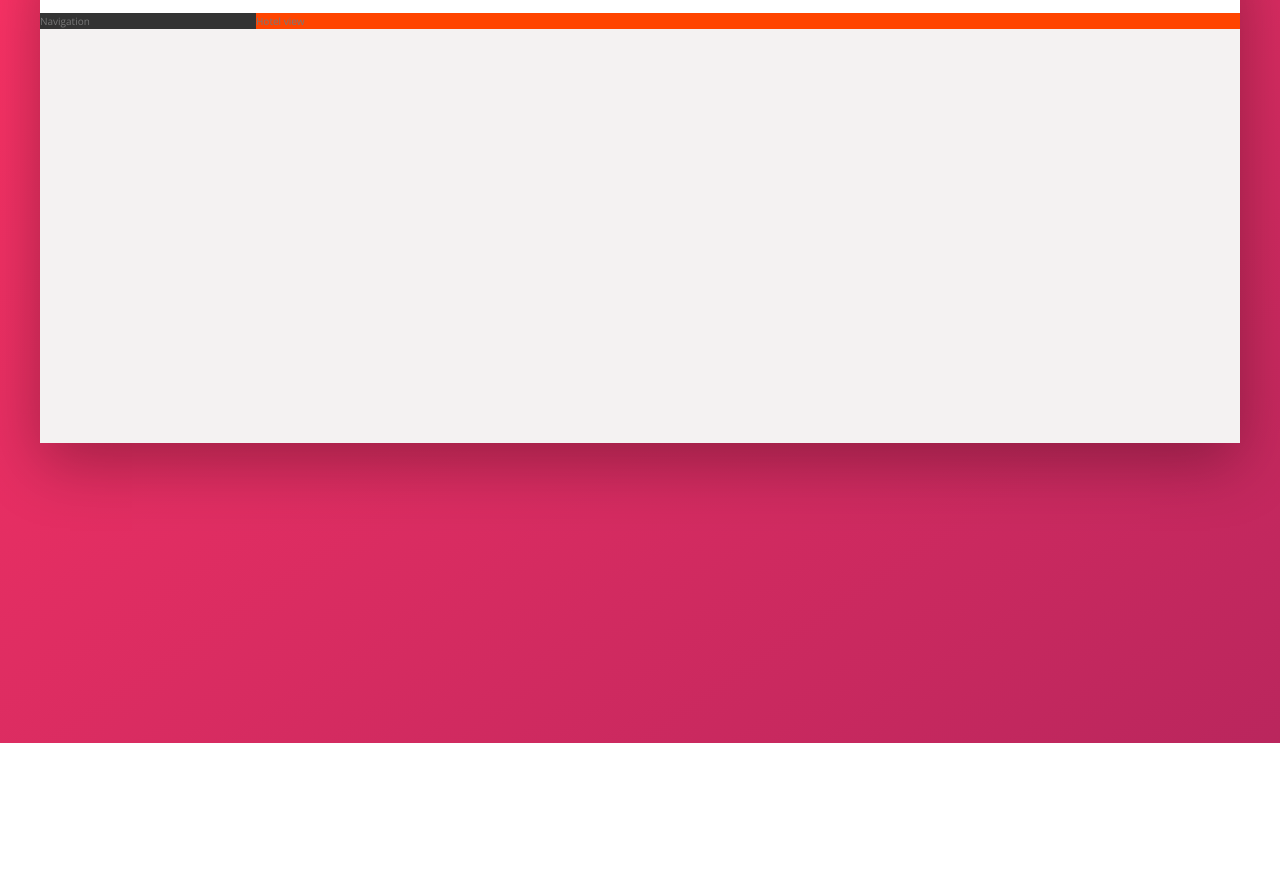
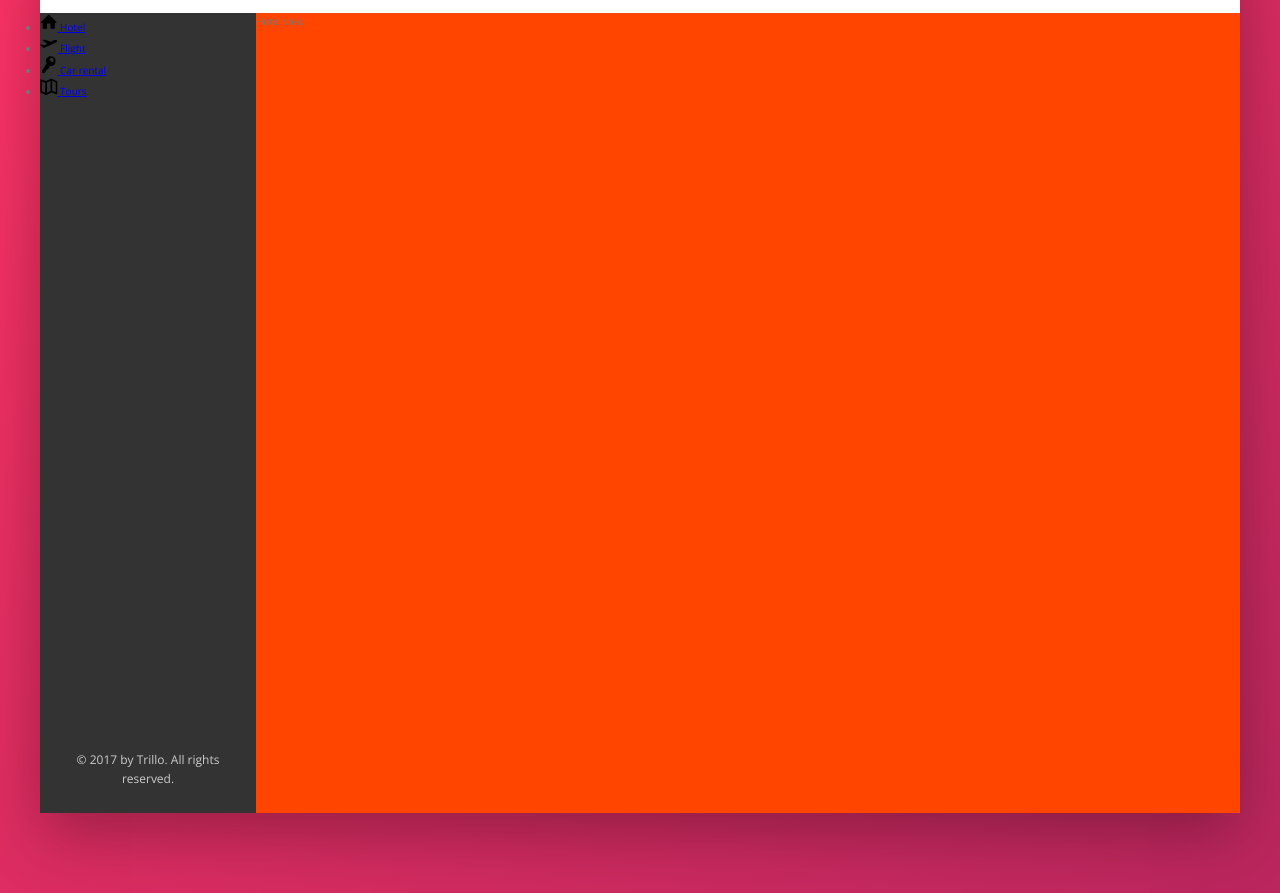
Before and after one commit to derwin9227/trillo-project, a website: page index.html in a window 1280 px wide. Shown: the part 137-1030 px from the top of the page. Before the commit the page ends 880 px from the top, so only its background shows below. Drawn offline with nearby package versions, Linux system fonts and the light colour scheme.

Commit message:
making a sidebar

```diff
--- a/index.html
+++ b/index.html
@@ -44,8 +44,46 @@
             </header>
             <div class="content">
                 <nav class="sidebar">
-                    Navigation
+                    <ul class="side-nav">
+                        <li class="side-nav__item">
+                            <a href="#" class="side-nav--link">
+                                <svg class="side-nav__icon">
+                                    <use xlink:href="img/sprite.svg#icon-home"></use>
+                                </svg>
+                                <span>Hotel</span>
+                            </a>
+                        </li>
+                        <li class="side-nav__item">
+                            <a href="#" class="side-nav--link">
+                                <svg class="side-nav__icon">
+                                    <use xlink:href="img/sprite.svg#icon-aircraft-take-off"></use>
+                                </svg>
+                                <span>Flight</span>
+                            </a>
+                        </li>
+                        <li class="side-nav__item">
+                            <a href="#" class="side-nav--link">
+                                <svg class="side-nav__icon">
+                                    <use xlink:href="img/sprite.svg#icon-key"></use>
+                                </svg>
+                                <span>Car rental</span>
+                            </a>
+                        </li>
+                        <li class="side-nav__item">
+                            <a href="#" class="side-nav--link">
+                                <svg class="side-nav__icon">
+                                    <use xlink:href="img/sprite.svg#icon-map"></use>
+                                </svg>
+                                <span>Tours</span>
+                            </a>
+                        </li>
+                    </ul>
+
+                    <div class="legal">
+                        &copy; 2017 by Trillo. All rights reserved.
+                    </div>
                 </nav>
+
                 <main class="hotel-view">
                     Hotel view
                 </main>
--- a/sass/_components.scss
+++ b/sass/_components.scss
@@ -116,3 +116,33 @@
         margin-right: 1rem;
     }
 }
+
+///////////////////////////////////
+// SIDE NAVIGATION
+
+.side-nav{
+    &__item{
+
+    }
+
+    &__link{
+
+    }
+
+    &__icon{
+        width: 1.75rem;
+        height: 1.75rem;
+
+    }
+}
+
+///////////////////////////////////
+// LEGAL TEXT
+
+.legal{
+    font-size: 1.2rem;
+    color: var(--color-grey-light-4);
+    text-align: center;
+    padding: 2.5rem;
+
+}
--- a/sass/_layout.scss
+++ b/sass/_layout.scss
@@ -27,11 +27,15 @@
     background-color: var(--color-grey-dark-1);
 
     flex: 0 0 18%;
+    display: flex;
+    flex-direction: column;
+    justify-content: space-between;
 }
 
 .hotel-view{
     background-color: #fff;
     background-color: orangered;
+    height: 80rem;
 
     flex: 1;
 }
```
Also changed, not shown: css/style.css, 1 other file.
